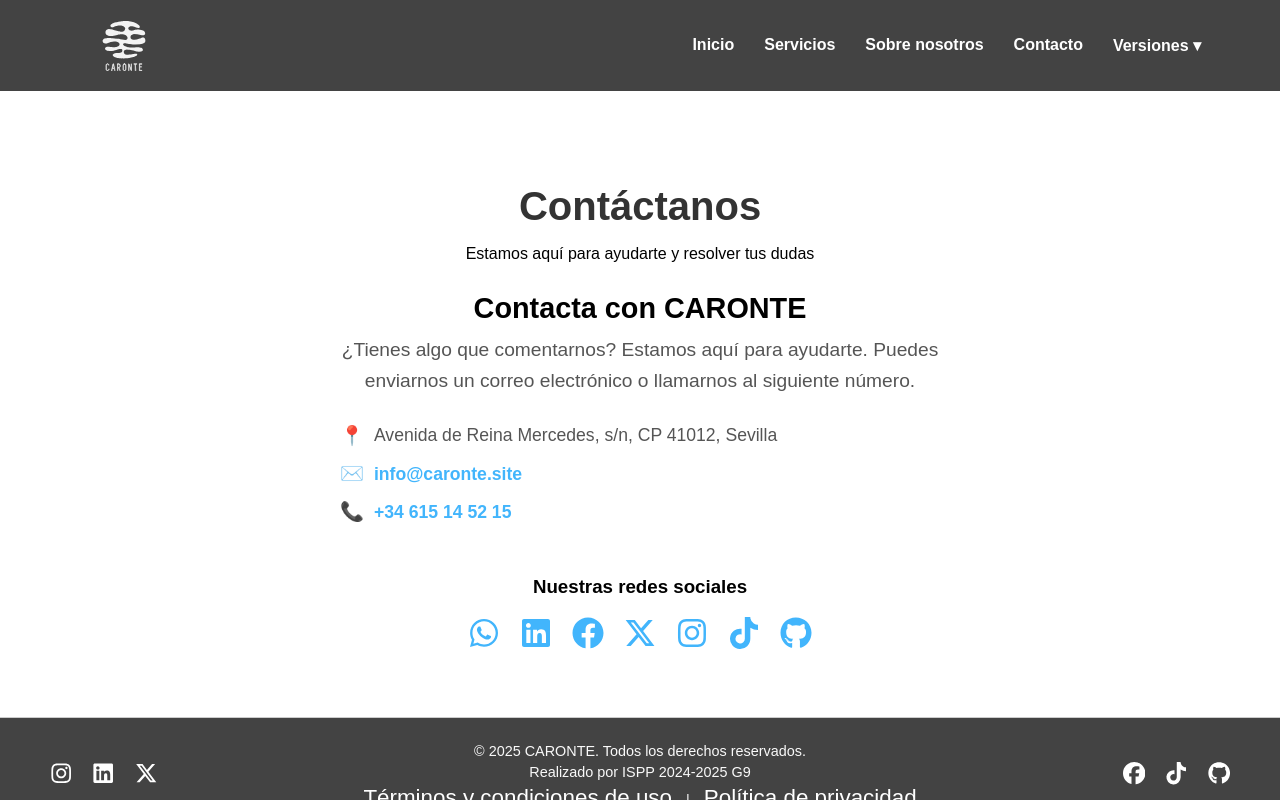
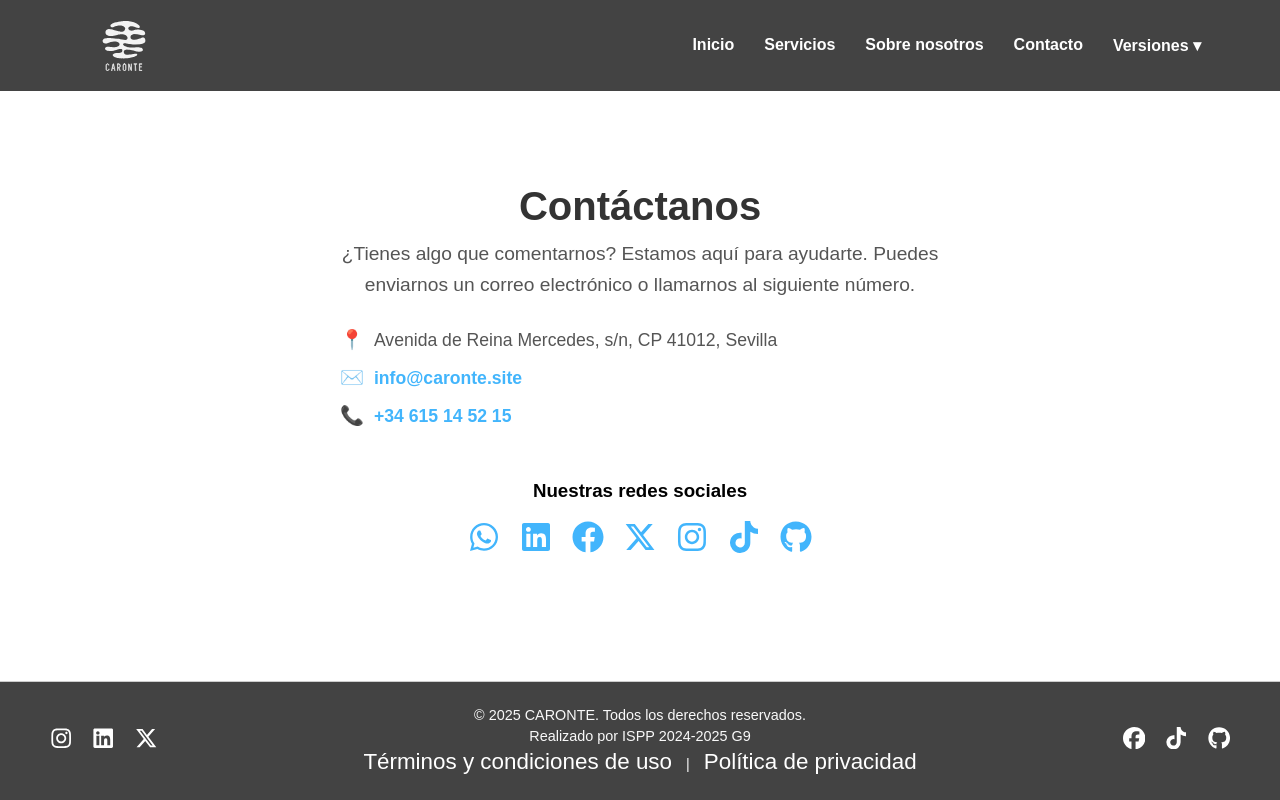
Before and after one commit to ISPP-2425-G9/landing_page, a React (Create React App) app: page /contact in a window 1280 px wide. Built offline with nearby package versions, Linux system fonts and the light colour scheme.

Commit message:
style: update contact section text and add pop animation to social icons

```diff
--- a/src/components/Contact.js
+++ b/src/components/Contact.js
@@ -8,10 +8,8 @@ const Contact = () => {
     <section id="contact" className="contact">
       <div className="container">
         <h2>Contáctanos</h2>
-        <p>Estamos aquí para ayudarte y resolver tus dudas</p>
 
         <div className="contact-info">
-          <h3>Contacta con CARONTE</h3>
           <p>¿Tienes algo que comentarnos? Estamos aquí para ayudarte. Puedes enviarnos un correo electrónico o llamarnos al siguiente número.</p>
 
           <div className="contact-details">
--- a/src/styles/Contact.css
+++ b/src/styles/Contact.css
@@ -60,12 +60,25 @@
 }
 
 .social-icons a {
+  display: inline-block;
   font-size: 2rem;
   margin: 0 10px;
   color: #42B5FC;
-  transition: transform 0.2s ease-in-out;
+  transition: color 0.3s ease;
+}
+
+@keyframes pop {
+  0% {
+    transform: scale(1);
+  }
+  50% {
+    transform: scale(1.3);
+  }
+  100% {
+    transform: scale(1);
+  }
 }
 
 .social-icons a:hover {
-  transform: scale(1.2);
+  animation: pop 0.5s ease;
 }
```
